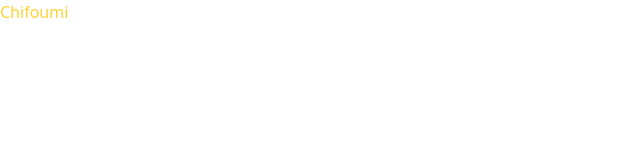
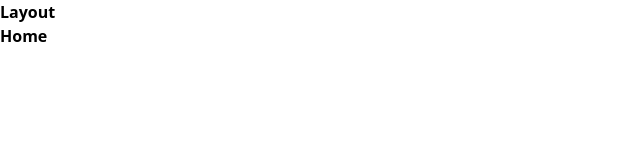
Before and after one commit to LucasGitB/chifoumi, a React (Vite) app: page / in a window 1280 px wide. Shown: the top 160 px of the page, without its empty margins (0-640 px from the left). Built offline with nearby package versions, Linux system fonts and the light colour scheme.

Commit message:
feat: add react router

```diff
--- a/package.json
+++ b/package.json
@@ -26,6 +26,7 @@
     "eslint-plugin-react-hooks": "^5.0.0",
     "eslint-plugin-react-refresh": "^0.4.16",
     "globals": "^15.14.0",
+    "react-router-dom": "^7.1.3",
     "vite": "^6.0.5"
   }
 }
--- a/src/App.jsx
+++ b/src/App.jsx
@@ -1,11 +1,17 @@
+import { BrowserRouter, Route, Routes } from "react-router-dom"
+import { Layout } from "./pages/Layout"
+import { Home } from "./pages/Home"
+
 function App() {
 
   return (
-    <>
-      <div>
-        <h1 className="text-amber-300">Chifoumi</h1>
-      </div>
-    </>
+    <BrowserRouter>
+    <Routes>
+      <Route path="/" element={<Layout />}>
+        <Route index element={<Home />} />
+      </Route>
+    </Routes>
+  </BrowserRouter>
   )
 }
 
--- /dev/null
+++ b/src/pages/Home.jsx
@@ -0,0 +1,5 @@
+export const Home = () => {
+    return (
+        <h1 className="font-bold">Home</h1>
+    );
+}
--- /dev/null
+++ b/src/pages/Layout.jsx
@@ -0,0 +1,10 @@
+import { Outlet } from "react-router-dom";
+
+export const Layout = () => {
+  return (
+    <>
+      <h1 className="font-bold">Layout</h1>
+      <Outlet />
+    </>
+  );
+};
```
Also changed, not shown: 1 other file (tests, documents, lock files or other folders).
